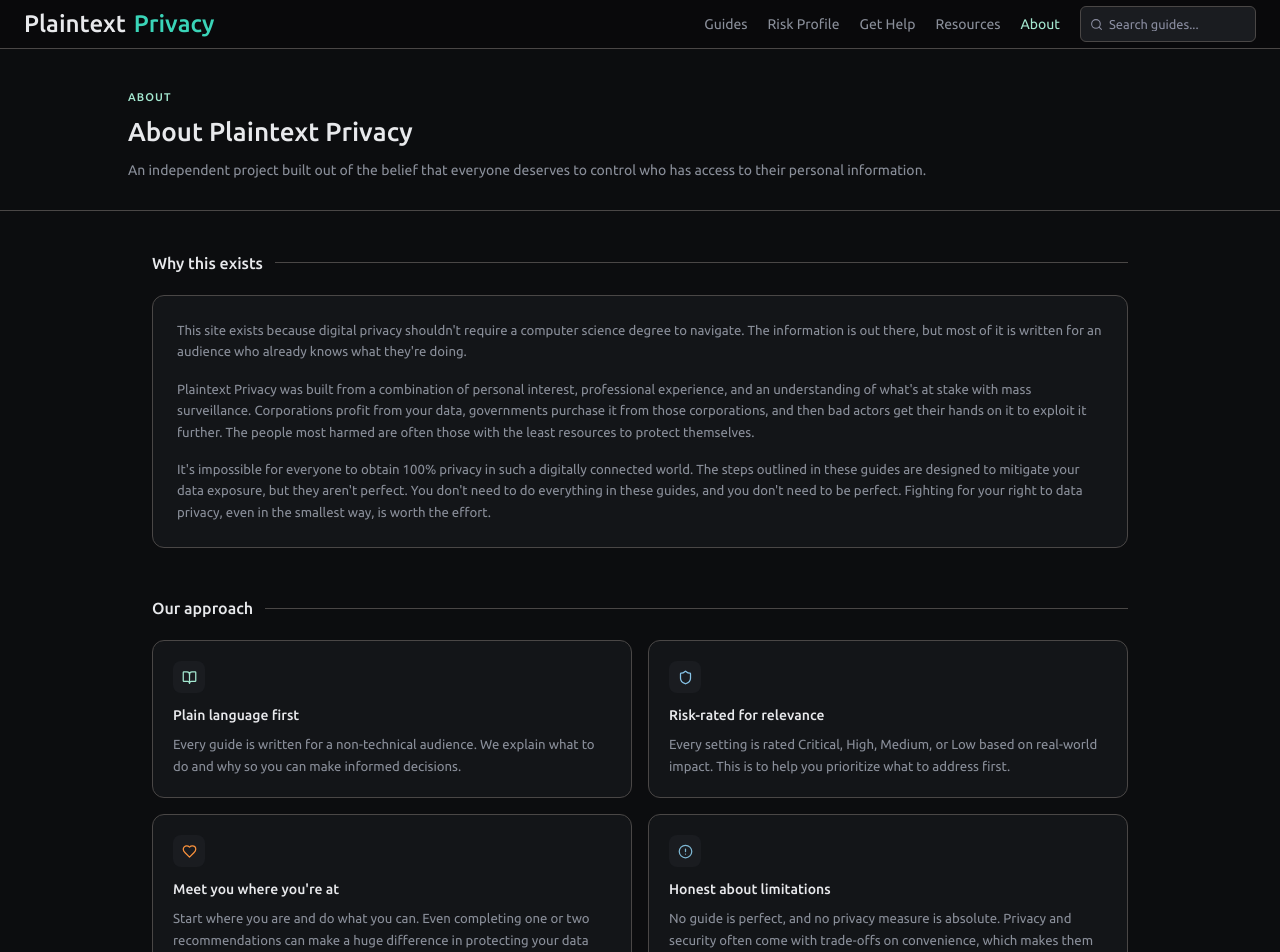
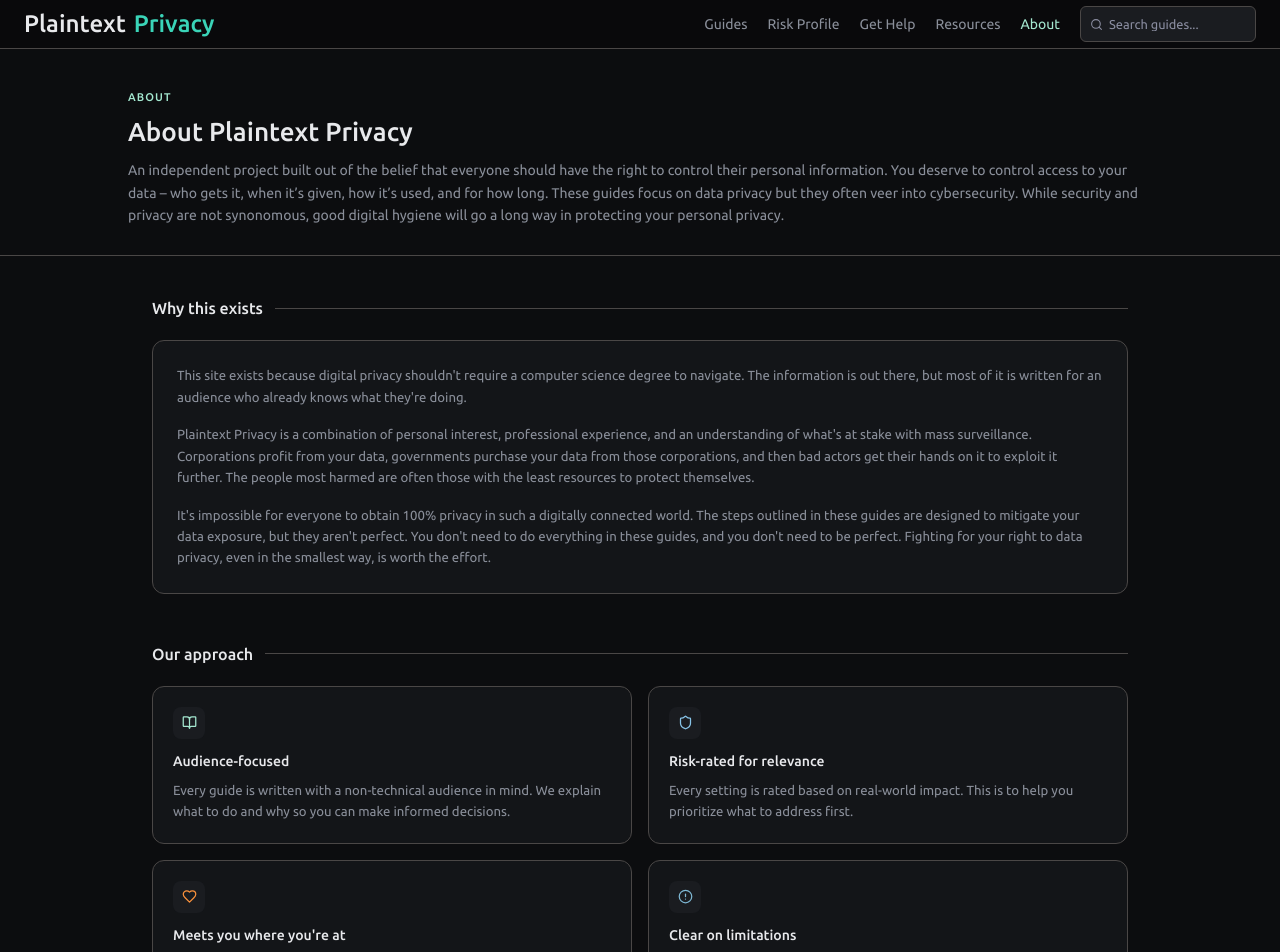
Before and after one commit to plaintextprivacy/plaintextprivacy, a React (Vite) app: page /about in a window 1280 px wide. Shown: the top 952 px of the page. Built offline with nearby package versions, Linux system fonts and the light colour scheme.

Commit message:
about page updates

```diff
--- a/src/pages/AboutPage.tsx
+++ b/src/pages/AboutPage.tsx
@@ -45,8 +45,10 @@ export const AboutPage = () => (
     <PageHeader
       eyebrow='About'
       title='About Plaintext Privacy'
-      description='An independent project built out of the belief that everyone deserves to control who
-      has access to their personal information.'
+      description='An independent project built out of the belief that everyone should have the right to control their
+      personal information. You deserve to control access to your data – who gets it, when it’s given, how it’s used,
+      and for how long. These guides focus on data privacy but they often veer into cybersecurity. While security and
+      privacy are not synonomous, good digital hygiene will go a long way in protecting your personal privacy.'
     />
 
     <main className='mx-auto max-w-5xl px-6 py-10'>
@@ -59,9 +61,9 @@ export const AboutPage = () => (
             already knows what they're doing.
           </p>
           <p className='mb-4 text-body leading-relaxed text-text-secondary'>
-            Plaintext Privacy was built from a combination of personal interest, professional
+            Plaintext Privacy is a combination of personal interest, professional
             experience, and an understanding of what's at stake with mass surveillance. Corporations
-            profit from your data, governments purchase it from those corporations, and then bad
+            profit from your data, governments purchase your data from those corporations, and then bad
             actors get their hands on it to exploit it further. The people most harmed are often
             those with the least resources to protect themselves.
           </p>
@@ -78,31 +80,36 @@ export const AboutPage = () => (
       <section className='mb-12'>
         <SectionHeader title='Our approach' />
         <div className='grid grid-cols-1 gap-4 sm:grid-cols-2'>
-          <InfoCard icon={BookOpen} title='Plain language first' accentColor='var(--color-accent)'>
-            Every guide is written for a non-technical audience. We explain what to do and why so
-            you can make informed decisions.
+          <InfoCard
+              icon={BookOpen}
+              title='Audience-focused'
+              accentColor='var(--color-accent)'
+          >
+            Every guide is written with a non-technical audience in mind. We explain what to do and why so you can make
+            informed decisions.
           </InfoCard>
-          <InfoCard icon={Shield} title='Risk-rated for relevance' accentColor='var(--color-teal)'>
-            Every setting is rated Critical, High, Medium, or Low based on real-world impact. This
-            is to help you prioritize what to address first.
+          <InfoCard
+              icon={Shield}
+              title='Risk-rated for relevance'
+              accentColor='var(--color-teal)'
+          >
+            Every setting is rated based on real-world impact. This is to help you prioritize what to address first.
           </InfoCard>
           <InfoCard
             icon={Heart}
-            title="Meet you where you're at"
+            title="Meets you where you're at"
             accentColor='var(--color-risk-high)'
           >
-            Start where you are and do what you can. Even completing one or two recommendations can
-            make a huge difference in protecting your data privacy.
+            Start where you're comfortable and do what you can from there. Even completing one or two recommendations
+            can make a huge difference in protecting your data privacy.
           </InfoCard>
           <InfoCard
             icon={AlertCircle}
-            title='Honest about limitations'
+            title='Clear on limitations'
             accentColor='var(--color-info)'
           >
-            No guide is perfect, and no privacy measure is absolute. Privacy and security often come
-            with trade-offs on convenience, which makes them difficult to commit to in practice.
-            Choosing convenience where you need to will ensure the actions you do take stick in the
-            long run.
+            Privacy and security often come with trade-offs on convenience, which makes them difficult to commit to
+            in practice. Choosing convenience where you need to will ensure the actions you take stick in the long run.
           </InfoCard>
         </div>
       </section>
@@ -112,7 +119,7 @@ export const AboutPage = () => (
         <div className='rounded-xl border border-default bg-bg-secondary p-6'>
           <p className='mb-4 text-body leading-relaxed text-text-secondary'>
             Plaintext Privacy is a passion project brought to you through hundreds of hours of
-            research and experience. It's maintained by one person in their spare time.
+            research and industry experience. It's maintained by one person in their spare time.
           </p>
           <p className='mb-4 text-body leading-relaxed text-text-secondary'>
             The author chooses to remain (mostly) anonymous.
@@ -183,7 +190,7 @@ export const AboutPage = () => (
           <p className='mb-3 text-body leading-relaxed text-text-secondary'>
             The information on this site is provided for educational purposes only and does not
             constitute legal, security, or professional advice. What's appropriate for one person's
-            threat model may not be appropriate for another's.
+            personal situation may not be appropriate for another's.
           </p>
           <p className='mb-3 text-body leading-relaxed text-text-secondary'>
             We have no financial relationship with any product, service, or organization mentioned
```
